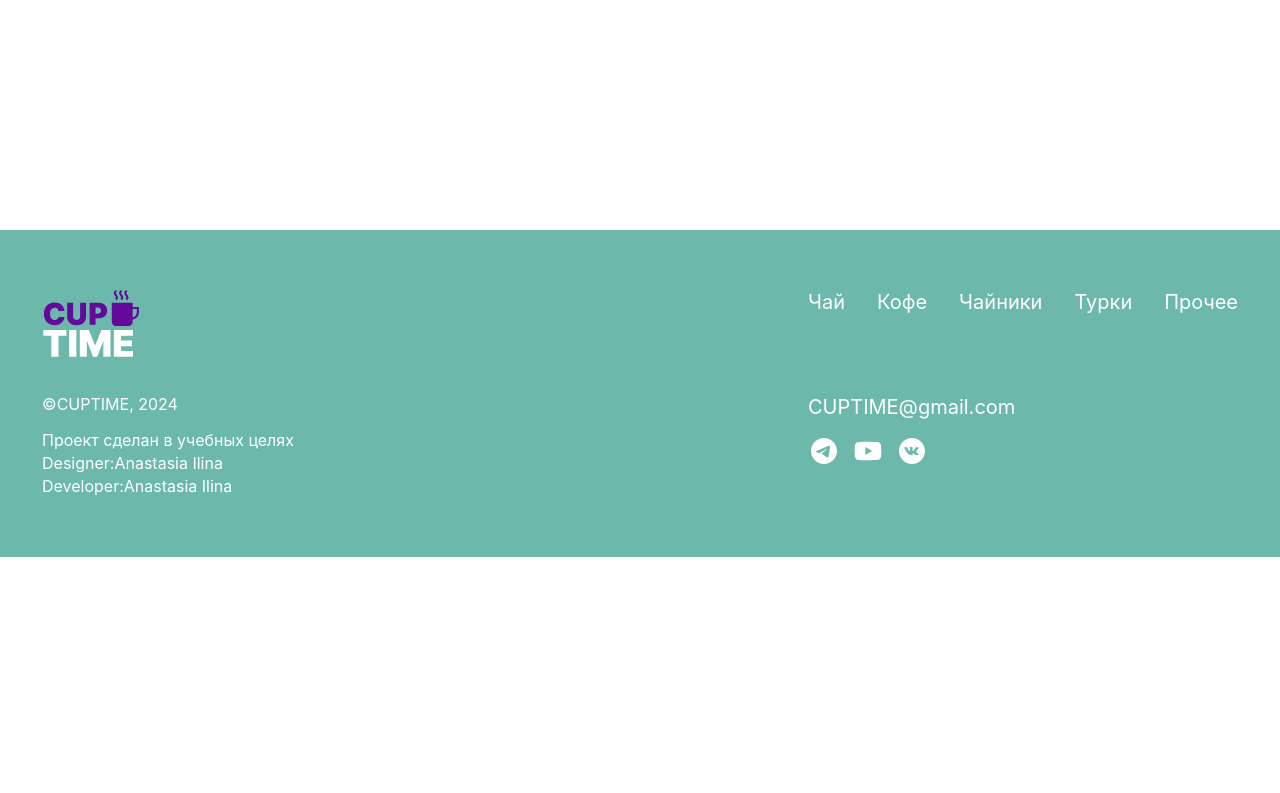
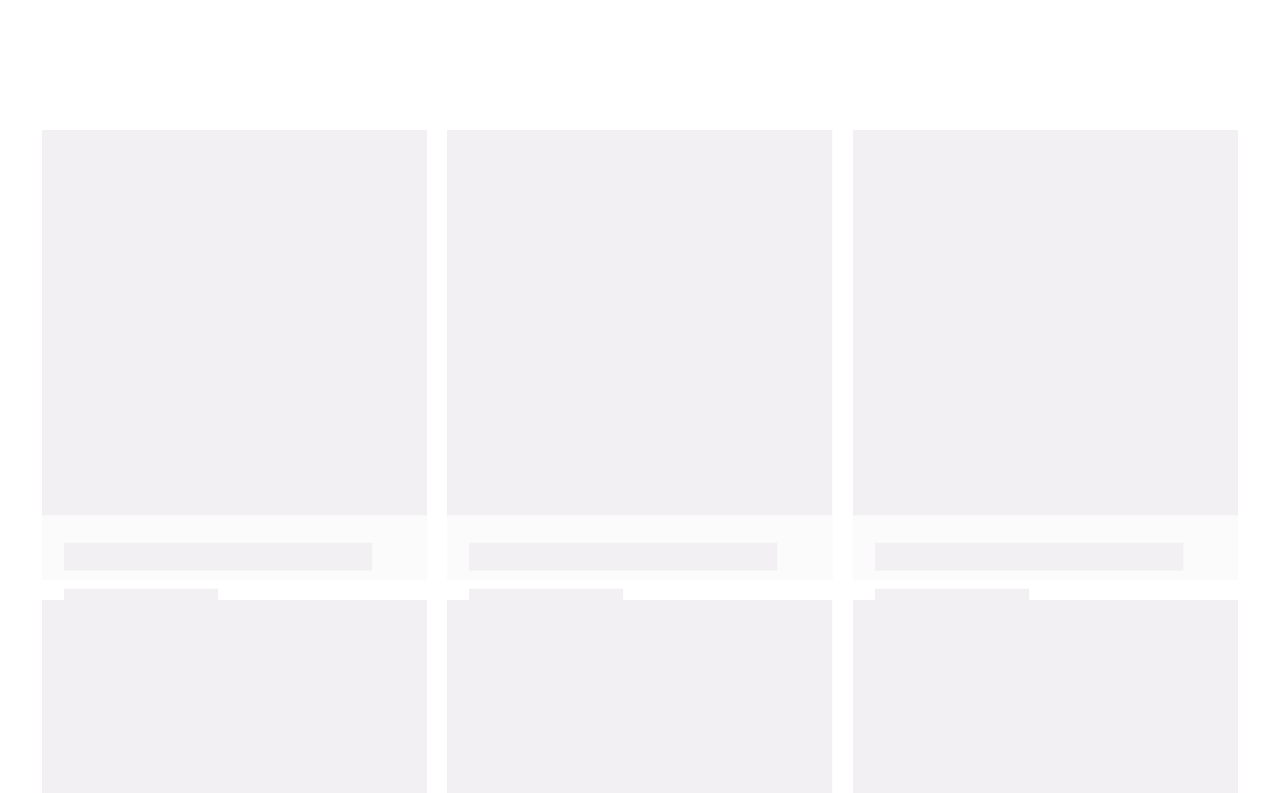
Before and after one commit to Niakrist/cup-time-react, a React (Vite) app: page /products in a window 1280 px wide. Shown: the part 487-1280 px from the top of the page. Before the commit the page ends 1044 px from the top, so only its background shows below. Built offline with nearby package versions, Linux system fonts and the light colour scheme; a web font is replaced by a local one.

Commit message:
feat: emplement skeleton

```diff
--- a/package.json
+++ b/package.json
@@ -12,6 +12,7 @@
   "dependencies": {
     "normalize.css": "^8.0.1",
     "react": "^18.3.1",
+    "react-content-loader": "^7.0.2",
     "react-dom": "^18.3.1",
     "react-modal": "^3.16.1",
     "react-router-dom": "^6.25.1"
--- a/src/index.css
+++ b/src/index.css
@@ -542,11 +542,20 @@ input[type="number"] {
   background-repeat: no-repeat;
   background-image: url("./img/close-modal.svg");
   border: none;
-
   outline: none;
 }
 
 /* MODAL end */
+
+/* skeleton start */
+
+.skeleton-wrapper {
+  width: 100%;
+  height: 600px;
+  background-color: #fbfbfb;
+}
+
+/* skeleton end */
 
 @media (max-width: 1300px) {
   .container {
@@ -581,7 +590,6 @@ input[type="number"] {
   .footer__menu {
     gap: 32px;
   }
-}
 
   .cart {
     padding: 170px 0 50px;
@@ -603,6 +611,10 @@ input[type="number"] {
     -webkit-box-orient: vertical;
   }
 
+  .skeleton-wrapper {
+    height: 450px;
+  }
+}
 @media (max-width: 940px) {
   .header__logo {
     width: 78px;
@@ -794,6 +806,10 @@ input[type="number"] {
     padding: 12px 18px;
     font-size: 16px;
   }
+
+  .skeleton-wrapper {
+    height: 360px;
+  }
 }
 
 @media (max-width: 660px) {
--- a/src/modules/Cart.jsx
+++ b/src/modules/Cart.jsx
@@ -1,4 +1,3 @@
-import React from "react";
 import { products } from "../products";
 import CartItem from "./CartItem";
 
--- a/src/modules/CartItem.jsx
+++ b/src/modules/CartItem.jsx
@@ -1,5 +1,3 @@
-import React from "react";
-
 const CartItem = ({ product }) => {
   return (
     <li className="cart-item">
--- a/src/modules/Delivery.jsx
+++ b/src/modules/Delivery.jsx
@@ -1,5 +1,3 @@
-import React from "react";
-
 const Delivery = () => {
   return (
     <section className="delivery">
--- a/src/modules/Header.jsx
+++ b/src/modules/Header.jsx
@@ -1,4 +1,3 @@
-import React, { useState } from "react";
 import { Link, useLocation } from "react-router-dom";
 
 const Header = () => {
--- a/src/modules/Main.jsx
+++ b/src/modules/Main.jsx
@@ -1,4 +1,3 @@
-import React from "react";
 import { Routes, Route, Navigate } from "react-router-dom";
 import CartPage from "../pages/cart/CartPage";
 import Home from "../pages/home/Home";
--- a/src/modules/ProductItem.jsx
+++ b/src/modules/ProductItem.jsx
@@ -1,4 +1,4 @@
-import React, { useState } from "react";
+import { useState } from "react";
 import { API_URL } from "../const";
 import ProductModal from "./ProductModal";
 
--- a/src/modules/ProductsList.jsx
+++ b/src/modules/ProductsList.jsx
@@ -2,6 +2,7 @@ import { useEffect } from "react";
 import ProductItem from "./ProductItem";
 import { useProducts } from "../context/ProdutContext";
 import { useSearchParams } from "react-router-dom";
+import SkeletonLoader from "./SkeletonLoader";
 
 const ProductsList = () => {
   const { products, setCategory } = useProducts();
@@ -23,22 +24,22 @@ const ProductsList = () => {
     setCategory(category);
   }, [category, setCategory]);
 
-  if (products) {
   return (
     <section className="products">
       <div className="container">
         <h2 className="products__title">{titles[category]}</h2>
         <ul className="products__list">
-            {products.map((product) => (
+          {products.length ? (
+            products.map((product) => (
               <ProductItem key={product.id} product={product} />
-            ))}
+            ))
+          ) : (
+            <SkeletonLoader />
+          )}
         </ul>
       </div>
     </section>
   );
-  }
-
-  return <div>Загрузка</div>;
 };
 
 export default ProductsList;
--- a/src/modules/Promo.jsx
+++ b/src/modules/Promo.jsx
@@ -1,4 +1,4 @@
-import React from "react";
+import { Link } from "react-router-dom";
 
 const Promo = () => {
   return (
@@ -7,9 +7,9 @@ const Promo = () => {
         <div className="promo__container">
           <h1 className="promo__title">Попробуй новый вкус Арабики</h1>
 
-          <a className="promo__link" href="#">
+          <Link className="promo__link" to="/products?category=coffee">
             Перейти к кофе
-          </a>
+          </Link>
         </div>
       </div>
     </section>
--- /dev/null
+++ b/src/modules/SkeletonLoader.jsx
@@ -0,0 +1,26 @@
+import ContentLoader from "react-content-loader";
+
+const SkeletonLoader = ({ count = 6 }) => {
+  return (
+    <>
+      {Array(count)
+        .fill(null)
+        .map((_, index) => (
+          <div className="skeleton-wrapper" key={index}>
+            <ContentLoader
+              speed={2}
+              viewBox="0 0 420 600"
+              backgroundColor="#f2f0f2"
+              foregroundColor="#e6e6e6"
+            >
+              <rect x="0" y="0" width="100%" height="70%" />
+              <rect x="24" y="calc(70% + 30px)" width="80%" height="30px" />
+              <rect x="24" y="calc(70% + 80px)" width="40%" height="25px" />
+            </ContentLoader>
+          </div>
+        ))}
+    </>
+  );
+};
+
+export default SkeletonLoader;
```
Also changed, not shown: src/modules/Footer.jsx (+6 -5 lines), 1 other file (tests, documents, lock files or other folders). Lines whose indentation alone changed are shown as unchanged.
